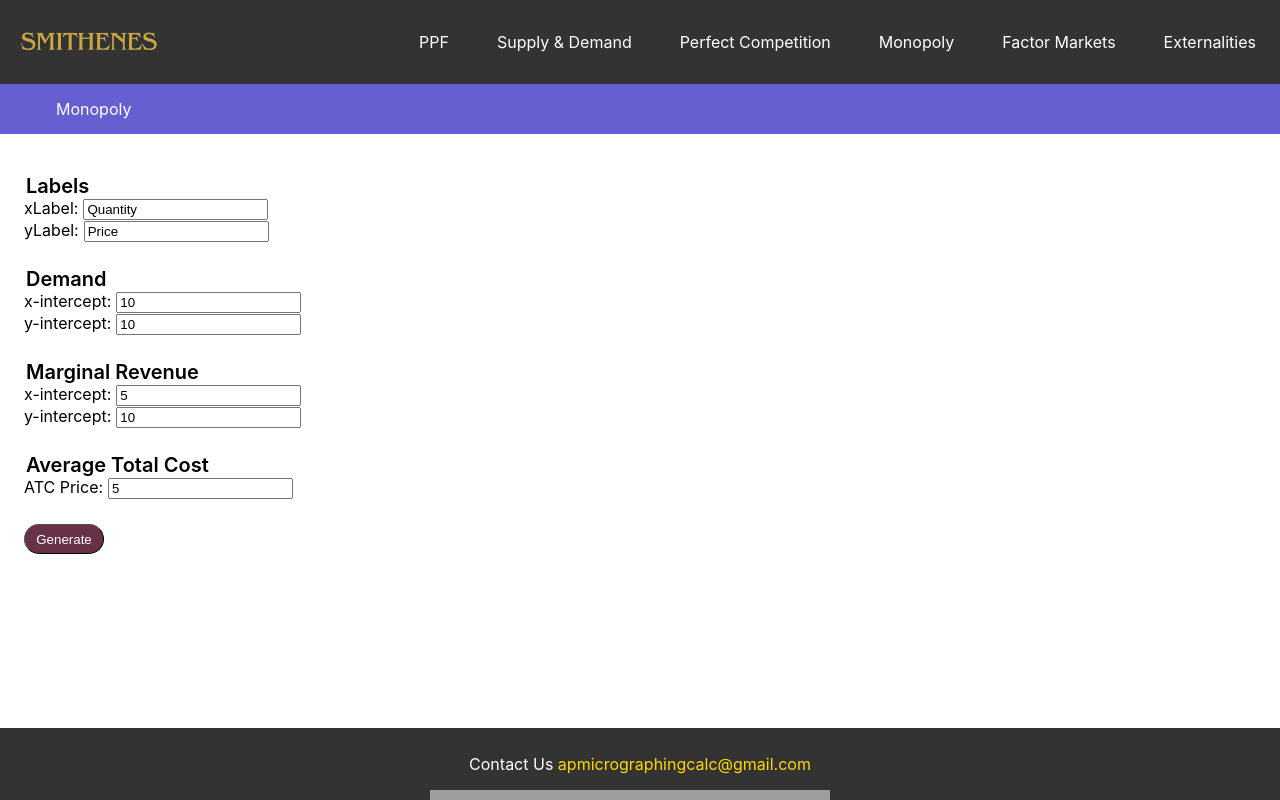
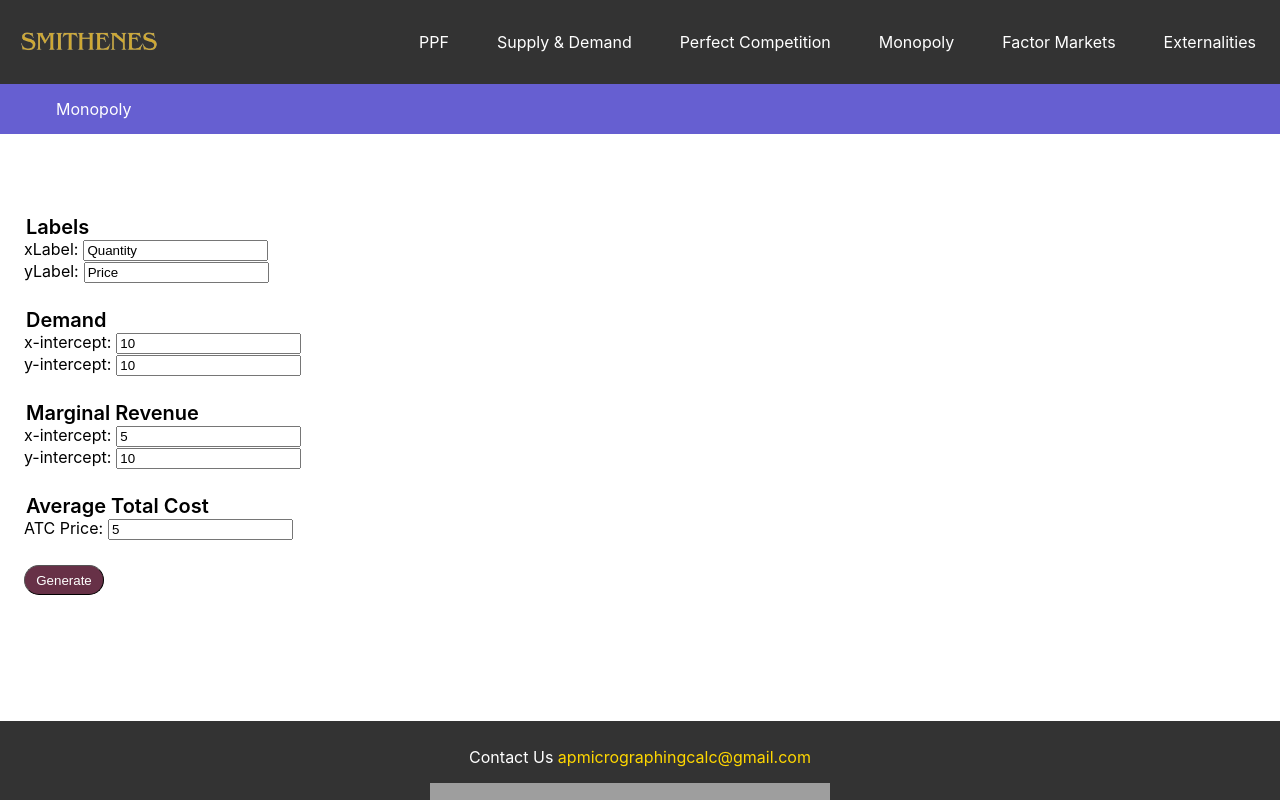
Before and after one commit to wesleyso-dev/EconLab, a React (Vite) app: page /monopoly in a window 1280 px wide. Shown: the top 800 px of the page. Built offline with nearby package versions, Linux system fonts and the light colour scheme; grey boxes are pictures that could not be loaded.

Commit message:
Changed UI and moved the graph and data to be in-line with the forms

```diff
--- a/src/components/Styles/Form.module.css
+++ b/src/components/Styles/Form.module.css
@@ -1,7 +1,7 @@
 .formContainer {
   margin-left: 24px;
-  margin-top: 5vh;
-  margin-bottom: 21.7vh;
+  margin-top: 7vh;
+  margin-bottom: 15.7vh;
 }
 
 .formContainer legend {
--- a/src/components/Styles/Page.module.css
+++ b/src/components/Styles/Page.module.css
@@ -1,6 +1,12 @@
+.pageContainer {
+  display: flex;
+  flex-direction: row;
+}
+
 .outputContainer {
   display: flex;
   justify-content: center;
+  margin: auto;
 }
 
 .graph {
--- a/src/pages/Externalities/NegativeExternality/NegativeExternality.jsx
+++ b/src/pages/Externalities/NegativeExternality/NegativeExternality.jsx
@@ -26,6 +26,8 @@ const NegativeExternality = () => {
         path={"externalities"}
         links={["Negative Externality", "Positive Externality"]}
       />
+      <div className={Styles.pageContainer}>
+        <NegativeExternalityForm updateCallback={(data) => fetchData(data)} />
         {graph === "" ? (
           <></>
         ) : (
@@ -47,7 +49,7 @@ const NegativeExternality = () => {
             </div>
           </div>
         )}
-      <NegativeExternalityForm updateCallback={(data) => fetchData(data)} />
+      </div>
     </>
   );
 };
--- a/src/pages/Externalities/PositiveExternality/PositiveExternality.jsx
+++ b/src/pages/Externalities/PositiveExternality/PositiveExternality.jsx
@@ -26,6 +26,8 @@ const PositiveExternality = () => {
         path={"externalities"}
         links={["Negative Externality", "Positive Externality"]}
       />
+      <div className={Styles.pageContainer}>
+        <PositiveExternalityForm updateCallback={(data) => fetchData(data)} />
         {graph === "" ? (
           <></>
         ) : (
@@ -47,7 +49,7 @@ const PositiveExternality = () => {
             </div>
           </div>
         )}
-      <PositiveExternalityForm updateCallback={(data) => fetchData(data)} />
+      </div>
     </>
   );
 };
--- a/src/pages/FactorMarkets/Monopsony/Monopsony.jsx
+++ b/src/pages/FactorMarkets/Monopsony/Monopsony.jsx
@@ -22,6 +22,8 @@ const Monopsony = () => {
         path={"factor-markets"}
         links={["Perfect Competition", "Monopsony"]}
       />
+      <div className={Styles.pageContainer}>
+        <MonopsonyForm updateCallback={(data) => fetchData(data)} />
         {graph === "" ? (
           <></>
         ) : (
@@ -41,7 +43,7 @@ const Monopsony = () => {
             </div>
           </div>
         )}
-      <MonopsonyForm updateCallback={(data) => fetchData(data)} />
+      </div>
     </>
   );
 };
--- a/src/pages/FactorMarkets/PerfectCompetition/PerfectCompetition.jsx
+++ b/src/pages/FactorMarkets/PerfectCompetition/PerfectCompetition.jsx
@@ -28,6 +28,8 @@ const PerfectCompetition = () => {
         path={"factor-markets"}
         links={["Perfect Competition", "Monopsony"]}
       />
+      <div className={Styles.pageContainer}>
+        <PerfectCompetitionForm updateCallback={(data) => fetchData(data)} />
         {graph === "" ? (
           <></>
         ) : (
@@ -50,7 +52,7 @@ const PerfectCompetition = () => {
             </div>
           </div>
         )}
-      <PerfectCompetitionForm updateCallback={(data) => fetchData(data)} />
+      </div>
     </>
   );
 };
--- a/src/pages/Monopoly/Monopoly.jsx
+++ b/src/pages/Monopoly/Monopoly.jsx
@@ -4,7 +4,6 @@ import SubNavbar from "../../components/SubNavbar/SubNavbar";
 import Styles from "../../components/Styles/Page.module.css";
 
 const Monopoly = () => {
-  //"quantity": res[0], "price": res[1], "elasticRegion": res[2], "unitElasticPoint": res[3], "inelasticRegion": res[4], "profit": res[6], "amount": res[7], "graph": res[8]}
   const [quantity, setQuantity] = useState("");
   const [price, setPrice] = useState("");
   const [elasticRegion, setElasticRegion] = useState("");
@@ -28,6 +27,8 @@ const Monopoly = () => {
   return (
     <>
       <SubNavbar links={["Monopoly"]} />
+      <div className={Styles.pageContainer}>
+        <MonopolyForm updateCallback={(data) => fetchData(data)} />
         {graph === "" ? (
           <></>
         ) : (
@@ -51,7 +52,7 @@ const Monopoly = () => {
             </div>
           </div>
         )}
-      <MonopolyForm updateCallback={(data) => fetchData(data)} />
+      </div>
     </>
   );
 };
--- a/src/pages/PPF/Bowed/Bowed.jsx
+++ b/src/pages/PPF/Bowed/Bowed.jsx
@@ -17,6 +17,8 @@ const Bowed = () => {
   return (
     <>
       <SubNavbar path={"ppf"} links={["Bowed", "Linear"]} />
+      <div className={Styles.pageContainer}>
+        <BowedForm updateCallback={(data) => fetchData(data)} />
         {graph === "" ? (
           <></>
         ) : (
@@ -28,7 +30,7 @@ const Bowed = () => {
             />
           </div>
         )}
-      <BowedForm updateCallback={(data) => fetchData(data)} />
+      </div>
     </>
   );
 };
--- a/src/pages/PPF/Linear/Linear.jsx
+++ b/src/pages/PPF/Linear/Linear.jsx
@@ -21,6 +21,8 @@ const Linear = () => {
   return (
     <>
       <SubNavbar path={"ppf"} links={["Bowed", "Linear"]} />
+      <div className={Styles.pageContainer}>
+        <LinearForm updateCallback={(data) => fetchData(data)} />
         {graph === "" ? (
           <></>
         ) : (
@@ -42,7 +44,7 @@ const Linear = () => {
             </div>
           </div>
         )}
-      <LinearForm updateCallback={(data) => fetchData(data)} />
+      </div>
     </>
   );
 };
--- a/src/pages/PerfectCompetition/PerfectCompetition.jsx
+++ b/src/pages/PerfectCompetition/PerfectCompetition.jsx
@@ -29,6 +29,8 @@ const PerfectCompetition = () => {
   return (
     <>
       <SubNavbar links={["Perfect Competition"]} />
+      <div className={Styles.pageContainer}>
+        <PerfectCompetitionForm updateCallback={(data) => fetchData(data)} />
         {graph === "" ? (
           <></>
         ) : (
@@ -56,7 +58,7 @@ const PerfectCompetition = () => {
             </div>
           </div>
         )}
-      <PerfectCompetitionForm updateCallback={(data) => fetchData(data)} />
+      </div>
     </>
   );
 };
--- a/src/pages/SupplyAndDemand/PriceControls/PriceControls.jsx
+++ b/src/pages/SupplyAndDemand/PriceControls/PriceControls.jsx
@@ -24,6 +24,8 @@ const PriceControls = () => {
         path={"supply-and-demand"}
         links={["Price Controls", "Shifts"]}
       />
+      <div className={Styles.pageContainer}>
+        <PriceControlsForm updateCallback={(data) => fetchData(data)} />
         {graph === "" ? (
           <></>
         ) : (
@@ -42,7 +44,7 @@ const PriceControls = () => {
             </div>
           </div>
         )}
-      <PriceControlsForm updateCallback={(data) => fetchData(data)} />
+      </div>
     </>
   );
 };
--- a/src/pages/SupplyAndDemand/Shifts/Shifts.jsx
+++ b/src/pages/SupplyAndDemand/Shifts/Shifts.jsx
@@ -28,6 +28,8 @@ const Shifts = () => {
         path={"supply-and-demand"}
         links={["Price Controls", "Shifts"]}
       />
+      <div className={Styles.pageContainer}>
+        <ShiftsForm updateCallback={(data) => fetchData(data)} />
         {graph === "" ? (
           <></>
         ) : (
@@ -48,7 +50,7 @@ const Shifts = () => {
             </div>
           </div>
         )}
-      <ShiftsForm updateCallback={(data) => fetchData(data)} />
+      </div>
     </>
   );
 };
```
Lines whose indentation alone changed are shown as unchanged.
